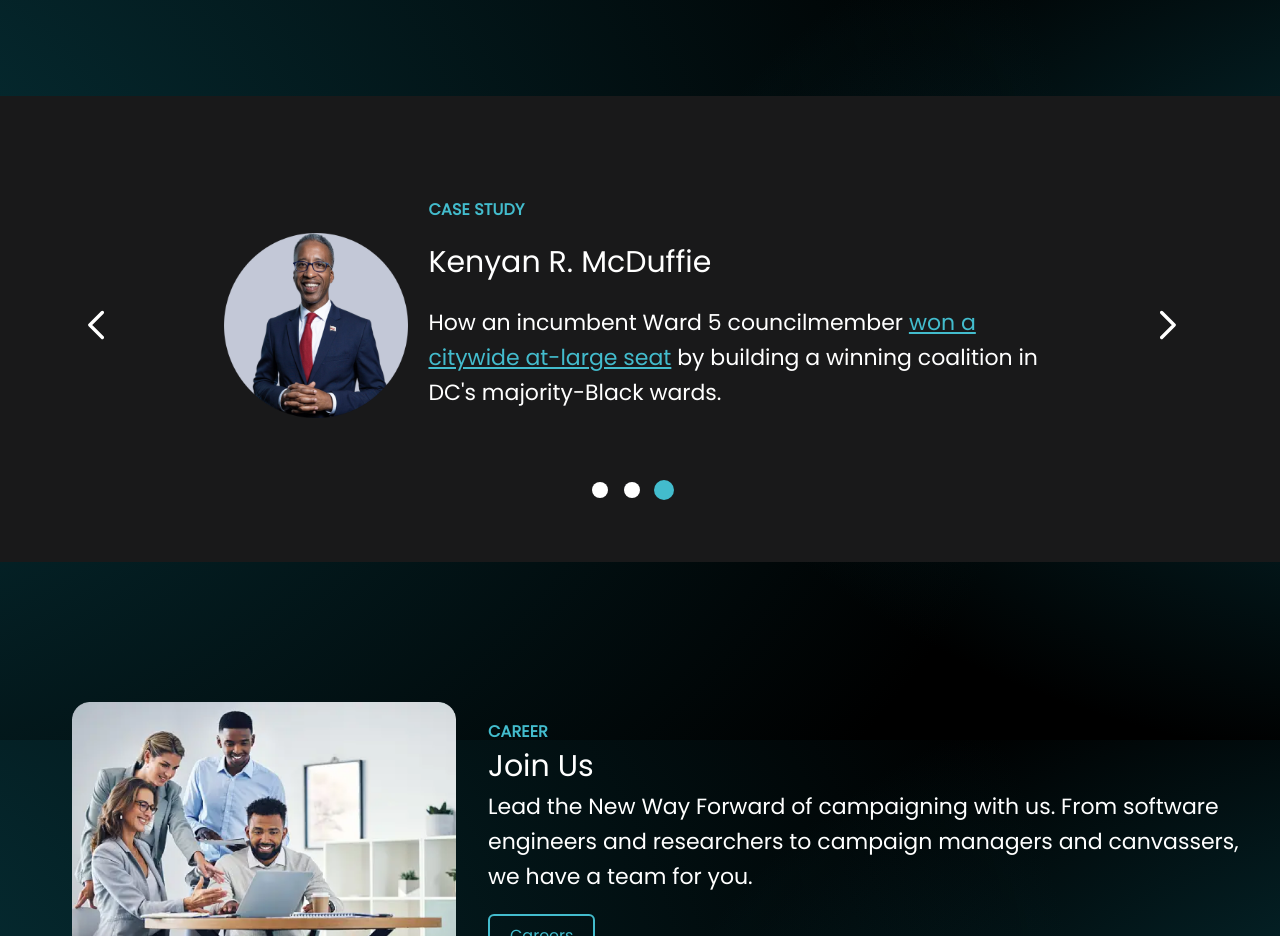
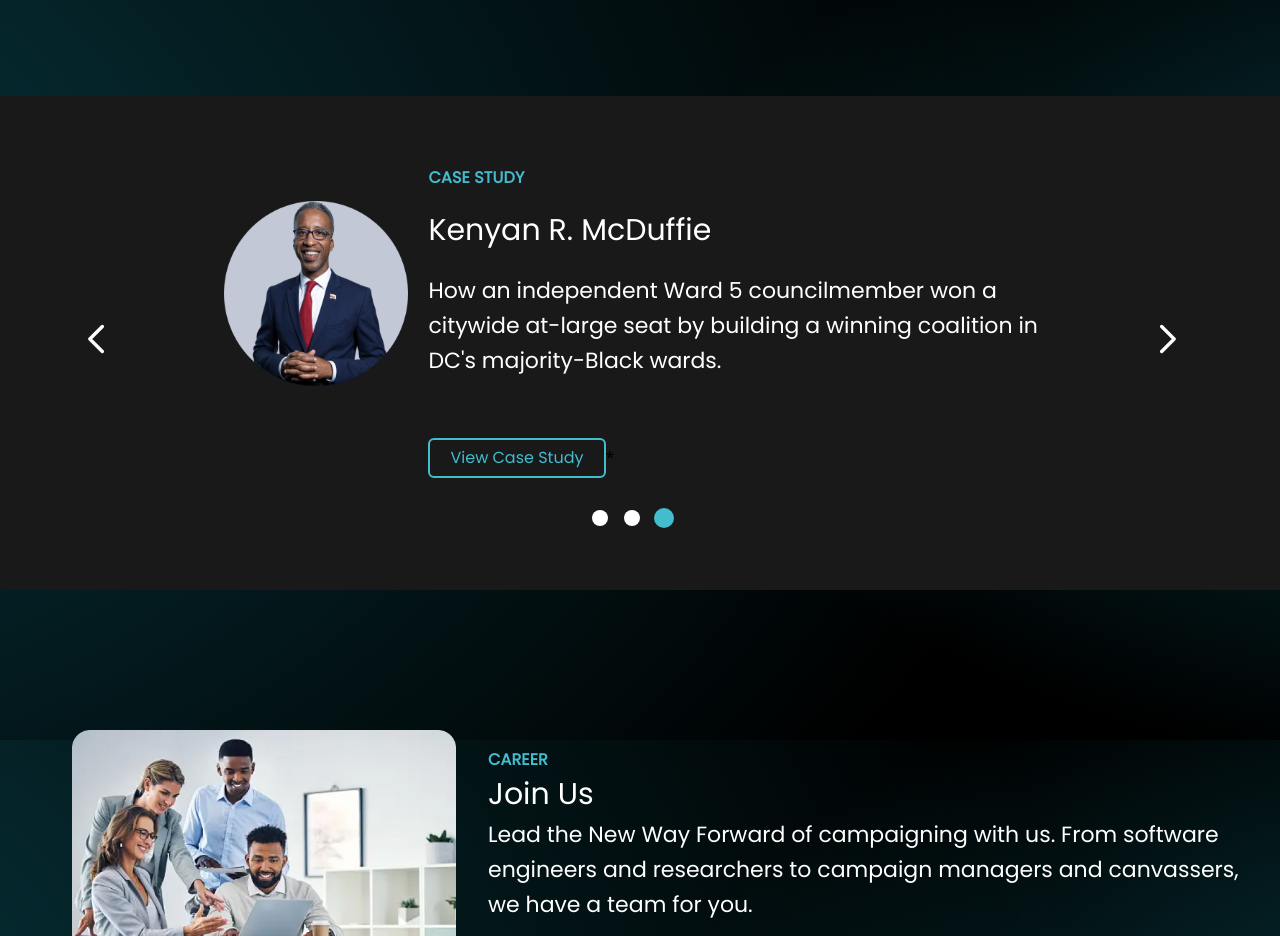
Before and after one commit to NWF-Strategies/NWF_Website, a React (Vite) app: page / in a window 1280 px wide. Shown: the part 2460-3396 px from the top of the page. Built offline with nearby package versions, Linux system fonts and the light colour scheme.

Commit message:
FULL CASE STUDY IMPLEMENTATION with new carousel and new sub-subpages

```diff
--- a/src/components/CaseStudyCarousel.tsx
+++ b/src/components/CaseStudyCarousel.tsx
@@ -89,7 +89,7 @@
     animationHandler="fade"
     >
     {slides.map((slideContent, index) => (
-        <div key={index} className = "px-36 leading-tight pb-16 pt-16">{slideContent}</div>
+        <div key={index} className = "px-36 leading-tight pb-16 pt-8">{slideContent}</div>
     ))}
     </Carousel>
   );
--- a/src/constants/div_constants.tsx
+++ b/src/constants/div_constants.tsx
@@ -55,25 +55,18 @@
   //home_carousel03,
 ];
 
-/*<CaseStudyButton
-      onClick={() => {
-        window.location.href = '/solutions/kenyan-mcduffie-2022';
-      }}
-    >
-      View Case Study McDuffie
-    </CaseStudyButton>*/
 export const peltola_text = (
   <div>
     <p className={styles.heading4}>CASE STUDY</p><br />
     <p className={styles.heading3}>Mary Peltola</p><br />
     <p className={styles.paragraph}>
       How fish and freedom flipped a 50-year Republican stronghold against
-          former governor Sarah Palin to seat <a href="/solutions/mary-peltola-2022" className="text-greenBlue underline">the first Alaskan Native in Congress.</a>
+      former governor Sarah Palin to seat the first Alaskan Native in Congress.
     </p>
-        <br />
-        {/*<a href="/solutions/mary-peltola-2022" className={`${styles.button} cursor-pointer no-underline inline-block`}>
+    <br /><br />
+    <a href="/solutions/mary-peltola-2022" className={`${styles.button} cursor-pointer no-underline inline-block`}>
       View Case Study
-        </a>*/}
+    </a>
   </div>
 );
 
@@ -82,13 +75,13 @@
     <p className={styles.heading4}>CASE STUDY</p><br />
     <p className={styles.heading3}>Rachel Ventura</p><br />
     <p className={styles.paragraph}>
-        <a href="/solutions/rachel-ventura-2022" className="text-greenBlue underline" >How a former school board member</a> beat out an incumbent while outraised
+    How a former school board member beat out an incumbent while outraised
       18-to-1 to win the Illinois State Senate seat.
     </p>
-        <br />
-        {/*<a href="/solutions/rachel-ventura-2022" className={`${styles.button} cursor-pointer no-underline inline-block`}>
+    <br /><br />
+    <a href="/solutions/rachel-ventura-2022" className={`${styles.button} cursor-pointer no-underline inline-block`}>
       View Case Study
-        </a>*/}
+    </a>*
   </div>
 );
 
@@ -97,12 +90,12 @@
     <p className={styles.heading4}>CASE STUDY</p><br />
     <p className={styles.heading3}>Kenyan R. McDuffie</p><br />
     <p className={styles.paragraph}>
-        How an incumbent Ward 5 councilmember <a href="/solutions/kenyan-mcduffie-2022" className="text-greenBlue underline">won a citywide at-large seat</a> by building a winning coalition in DC's majority-Black wards.
+    How an independent Ward 5 councilmember won a citywide at-large seat by building a winning coalition in DC's majority-Black wards.
     </p>
-        <br />
-        {/*<a href="/solutions/kenyan-mcduffie-2022" className={`${styles.button} cursor-pointer no-underline inline-block`}>
+    <br /><br />
+    <a href="/solutions/kenyan-mcduffie-2022" className={`${styles.button} cursor-pointer no-underline inline-block`}>
       View Case Study
-        </a>*/}
+    </a>*
   </div>
 );
 /*export const kumar_text = () => (
```
Lines whose indentation alone changed are shown as unchanged.
